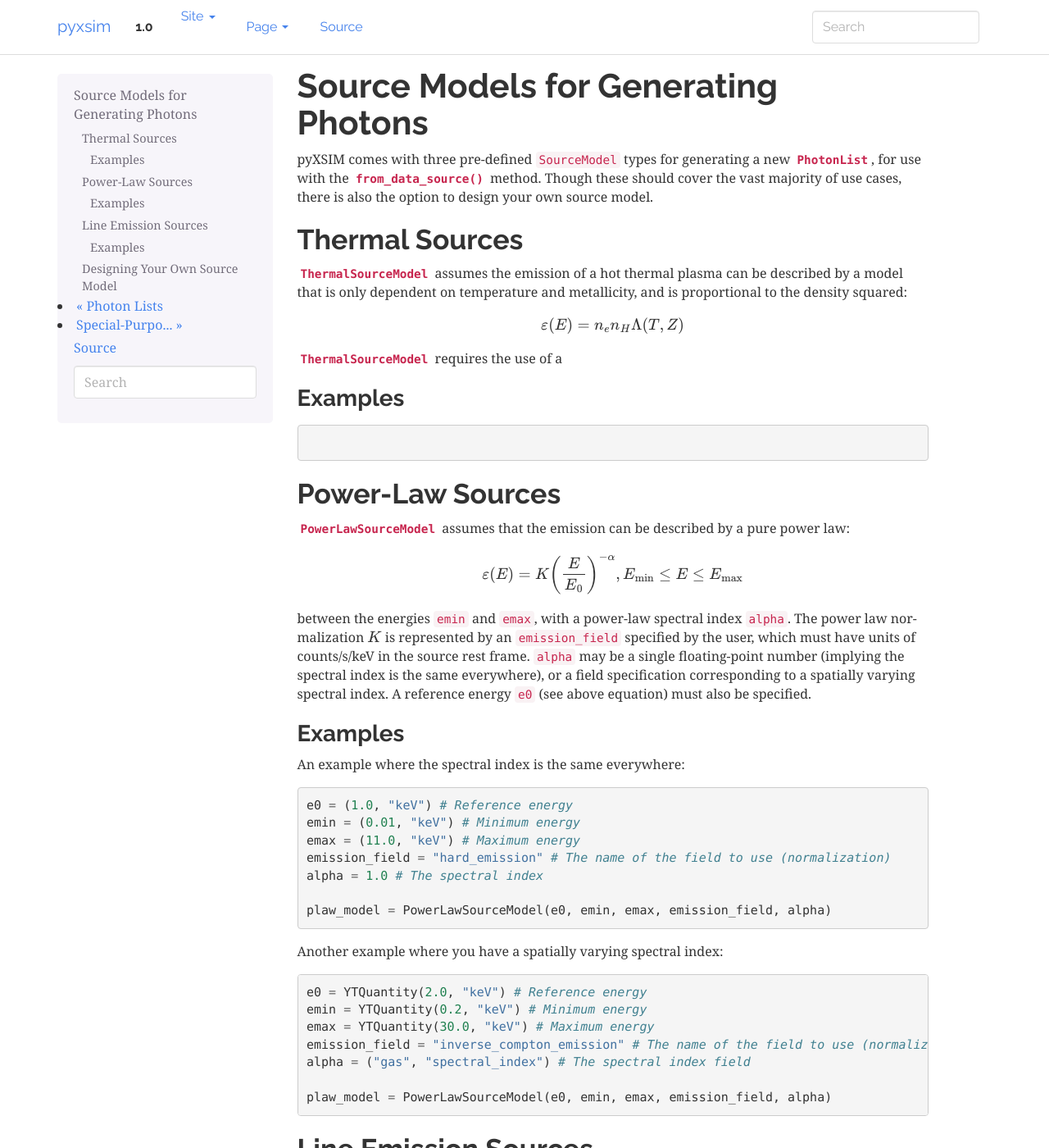
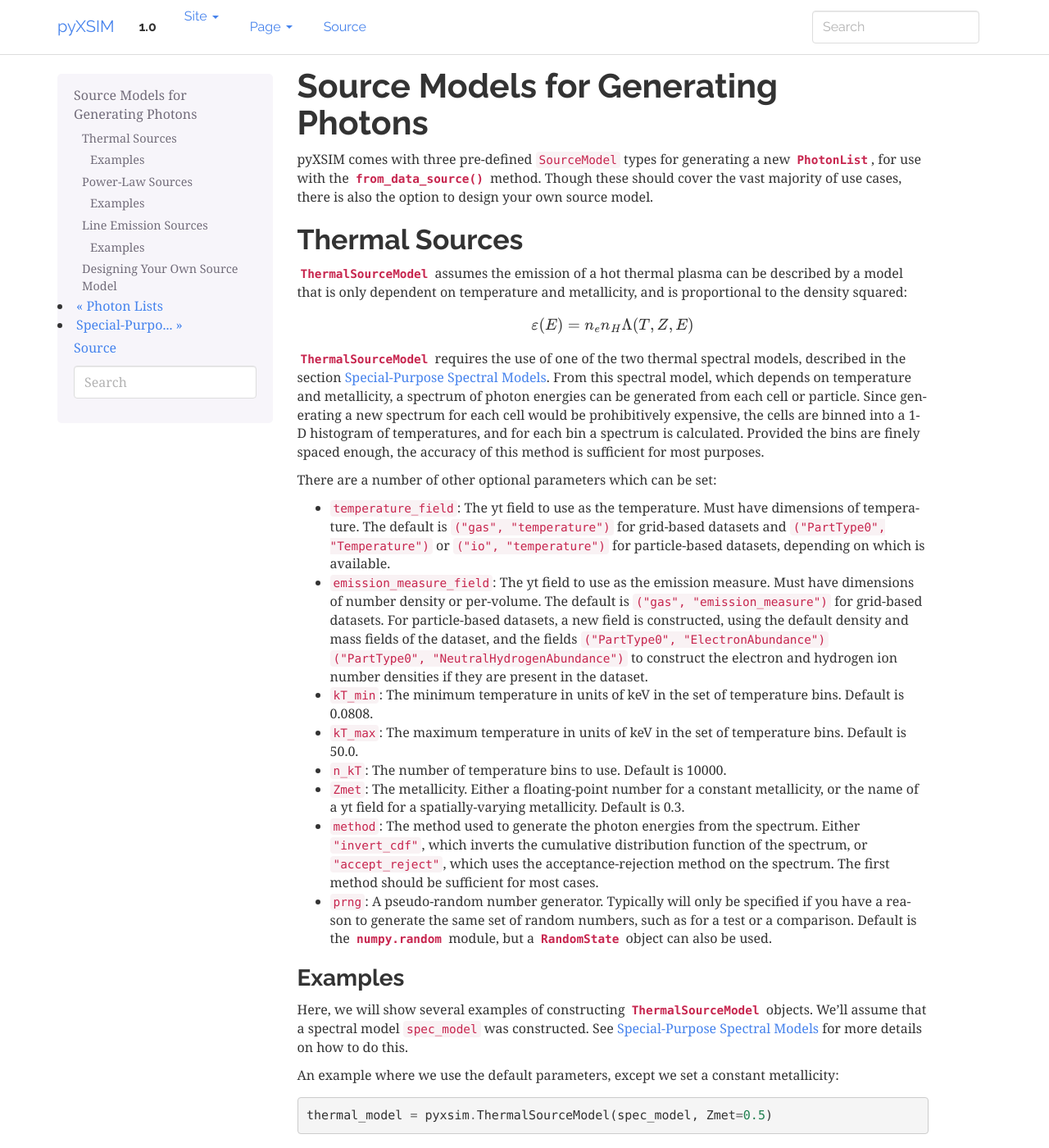
Before and after one commit to jzuhone/pyxsim, a Sphinx documentation site: the page built from doc/source/source_models.rst, in a window 1280 px wide and 1400 px high. Shown: the whole window at 82% size. Built offline with Sphinx 7.4.7, drawn with Linux system fonts in a browser that asks for light colours; some of the changed text lies outside the part shown.

Commit message:
Docs on thermal sources and photon lists, etc.

```diff
--- a/doc/source/conf.py
+++ b/doc/source/conf.py
@@ -71,7 +71,7 @@ source_suffix = '.rst'
 master_doc = 'index'
 
 # General information about the project.
-project = 'pyxsim'
+project = 'pyXSIM'
 copyright = '2016, John ZuHone'
 author = 'John ZuHone'
 
@@ -246,7 +246,7 @@ latex_elements = {
 # (source start file, target name, title,
 #  author, documentclass [howto, manual, or own class]).
 latex_documents = [
-    (master_doc, 'pyxsim.tex', 'pyxsim Documentation',
+    (master_doc, 'pyxsim.tex', 'pyXSIM Documentation',
      'John ZuHone', 'manual'),
 ]
 
--- a/doc/source/source_models.rst
+++ b/doc/source/source_models.rst
@@ -9,7 +9,7 @@ pyXSIM comes with three pre-defined ``SourceModel`` types for generating a new
 should cover the vast majority of use cases, there is also the option to design
 your own source model.
 
-.. _thermal_sources:
+.. _thermal-sources:
 
 Thermal Sources
 ---------------
@@ -20,15 +20,77 @@ and metallicity, and is proportional to the density squared:
 
 .. math::
 
-    \varepsilon(E) = n_en_H\Lambda(T, Z)
+    \varepsilon(E) = n_en_H\Lambda(T, Z, E)
 
-:class:`~pyxsim.source_models.ThermalSourceModel` requires the use of a
+:class:`~pyxsim.source_models.ThermalSourceModel` requires the use of one of the
+two thermal spectral models, described in the section :ref:`spectral-models`. From this
+spectral model, which depends on temperature and metallicity, a spectrum of photon
+energies can be generated from each cell or particle. Since generating a new spectrum
+for each cell would be prohibitively expensive, the cells are binned into a 1-D
+histogram of temperatures, and for each bin a spectrum is calculated. Provided the bins
+are finely spaced enough, the accuracy of this method is sufficient for most purposes.
+
+There are a number of other optional parameters which can be set:
+
+* ``temperature_field``: The yt field to use as the temperature. Must have dimensions
+  of temperature. The default is ``("gas", "temperature")`` for grid-based datasets and
+  ``("PartType0", "Temperature")`` or ``("io", "temperature")`` for particle-based datasets,
+  depending on which is available.
+* ``emission_measure_field``: The yt field to use as the emission measure. Must have
+  dimensions of number density or per-volume. The default is ``("gas", "emission_measure")``
+  for grid-based datasets. For particle-based datasets, a new field is constructed, using
+  the default density and mass fields of the dataset, and the fields ``("PartType0", "ElectronAbundance")``
+  ``("PartType0", "NeutralHydrogenAbundance")`` to construct the electron and hydrogen ion
+  number densities if they are present in the dataset.
+* ``kT_min``: The minimum temperature in units of keV in the set of temperature bins. Default is 0.0808.
+* ``kT_max``: The maximum temperature in units of keV in the set of temperature bins. Default is 50.0.
+* ``n_kT``: The number of temperature bins to use. Default is 10000.
+* ``Zmet``: The metallicity. Either a floating-point number for a constant metallicity, or the name of
+  a yt field for a spatially-varying metallicity. Default is 0.3.
+* ``method``: The method used to generate the photon energies from the spectrum. Either ``"invert_cdf"``,
+  which inverts the cumulative distribution function of the spectrum, or ``"accept_reject"``, which uses
+  the acceptance-rejection method on the spectrum. The first method should be sufficient for most cases.
+* ``prng``: A pseudo-random number generator. Typically will only be specified
+  if you have a reason to generate the same set of random numbers, such as for a
+  test or a comparison. Default is the :mod:`numpy.random` module, but a
+  :class:`~numpy.random.RandomState` object can also be used.
 
 Examples
 ++++++++
 
+Here, we will show several examples of constructing :class:`~pyxsim.source_models.ThermalSourceModel`
+objects. We'll assume that a spectral model ``spec_model`` was constructed. See :ref:`spectral-models`
+for more details on how to do this.
+
+An example where we use the default parameters, except we set a constant metallicity:
+
 .. code-block:: python
 
+    thermal_model = pyxsim.ThermalSourceModel(spec_model, Zmet=0.5)
+
+An example where we use a metallicity field and change the temperature field:
+
+.. code-block:: python
+
+    thermal_model = pyxsim.ThermalSourceModel(spec_model, Zmet=("gas", "metallicity"),
+                                              temperature_field="hot_gas_temp")
+
+An example where we change the limits and number of the temperature bins:
+
+.. code-block:: python
+
+    thermal_model = pyxsim.ThermalSourceModel(spec_model, kT_min=0.1, kT_max=100.,
+                                              n_kT=50000)
+
+An example where we specify a random number generator:
+
+.. code-block:: python
+
+    from numpy.random import RandomState
+    prng = RandomState(25)
+    thermal_model = pyxsim.ThermalSourceModel(spec_model, prng=prng)
+
+.. _power-law-sources:
 
 Power-Law Sources
 -----------------
@@ -60,7 +122,7 @@ An example where the spectral index is the same everywhere:
     emission_field = "hard_emission" # The name of the field to use (normalization)
     alpha = 1.0 # The spectral index
 
-    plaw_model = PowerLawSourceModel(e0, emin, emax, emission_field, alpha)
+    plaw_model = pyxsim.PowerLawSourceModel(e0, emin, emax, emission_field, alpha)
 
 Another example where you have a spatially varying spectral index:
 
@@ -72,7 +134,9 @@ Another example where you have a spatially varying spectral index:
     emission_field = "inverse_compton_emission" # The name of the field to use (normalization)
     alpha = ("gas", "spectral_index") # The spectral index field
 
-    plaw_model = PowerLawSourceModel(e0, emin, emax, emission_field, alpha)
+    plaw_model = pyxsim.PowerLawSourceModel(e0, emin, emax, emission_field, alpha)
+
+.. _line-sources:
 
 Line Emission Sources
 ---------------------
@@ -116,7 +180,7 @@ An example of an unbroadened line:
 
     e0 = YTQuantity(5.0, "keV") # Rest-frame line energy
     emission_field = ("gas", "line_emission") # Line emission field (normalization)
-    line_model = LineSourceModel(e0, line_emission)
+    line_model = pyxsim.LineSourceModel(e0, line_emission)
 
 An example of a line with a constant broadening in km/s:
 
@@ -125,7 +189,7 @@ An example of a line with a constant broadening in km/s:
     e0 = YTQuantity(6.0, "keV")
     emission_field = ("gas", "line_emission") # Line emission field (normalization)
     sigma = (500., "km/s")
-    line_model = LineSourceModel(e0, line_emission, sigma=sigma)
+    line_model = pyxsim.LineSourceModel(e0, line_emission, sigma=sigma)
 
 An example of a line with a spatially varying broadening field:
 
@@ -134,10 +198,11 @@ An example of a line with a spatially varying broadening field:
     e0 = YTQuantity(6.0, "keV")
     emission_field = ("gas", "line_emission") # Line emission field (normalization)
     sigma = "dark_matter_velocity_dispersion" # Has dimensions of velocity
-    line_model = LineSourceModel(e0, line_emission, sigma=sigma)
+    line_model = pyxsim.LineSourceModel(e0, line_emission, sigma=sigma)
 
 Designing Your Own Source Model
 -------------------------------
+
 Though the three source models above cover a wide variety of possible use cases for X-ray emission,
 you may find that you need to add a different source altogether. It is possible to create your own
 source model to generate photon energies and positions. We will outline in brief the required steps
```
Also changed, not shown: doc/source/photon_lists.rst (+14 -2 lines), doc/source/spectral_models.rst (+6 -6 lines), 1 other file.
